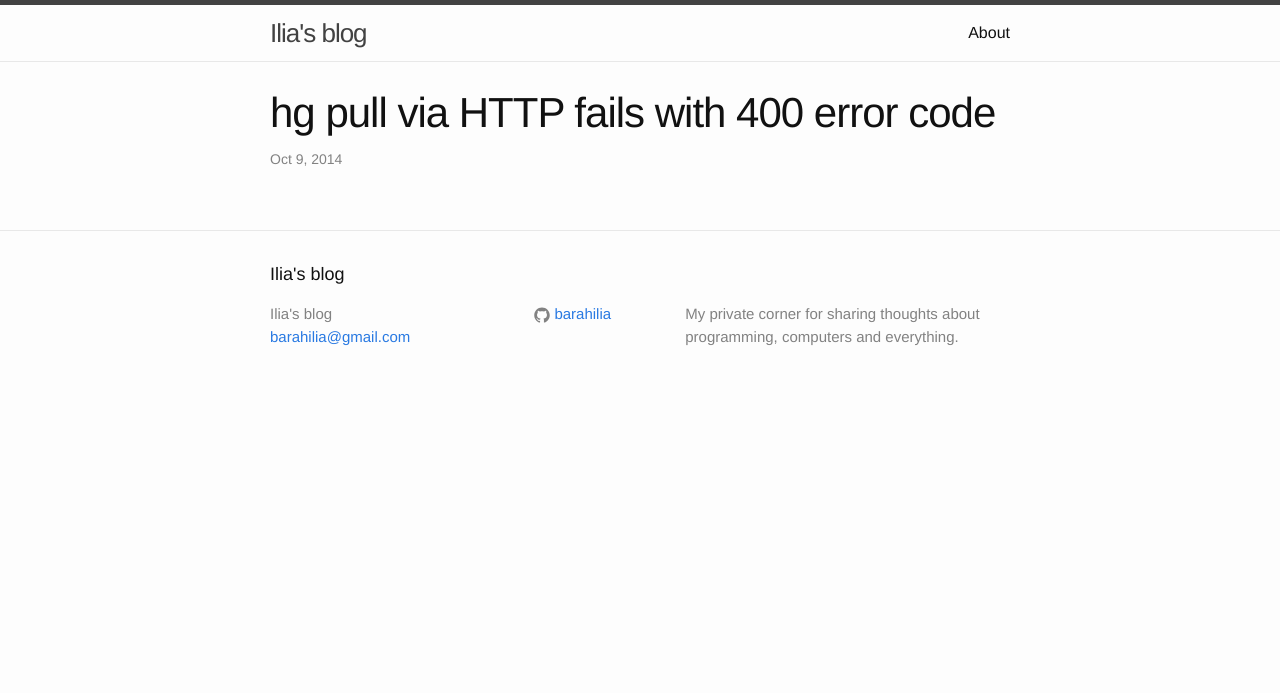
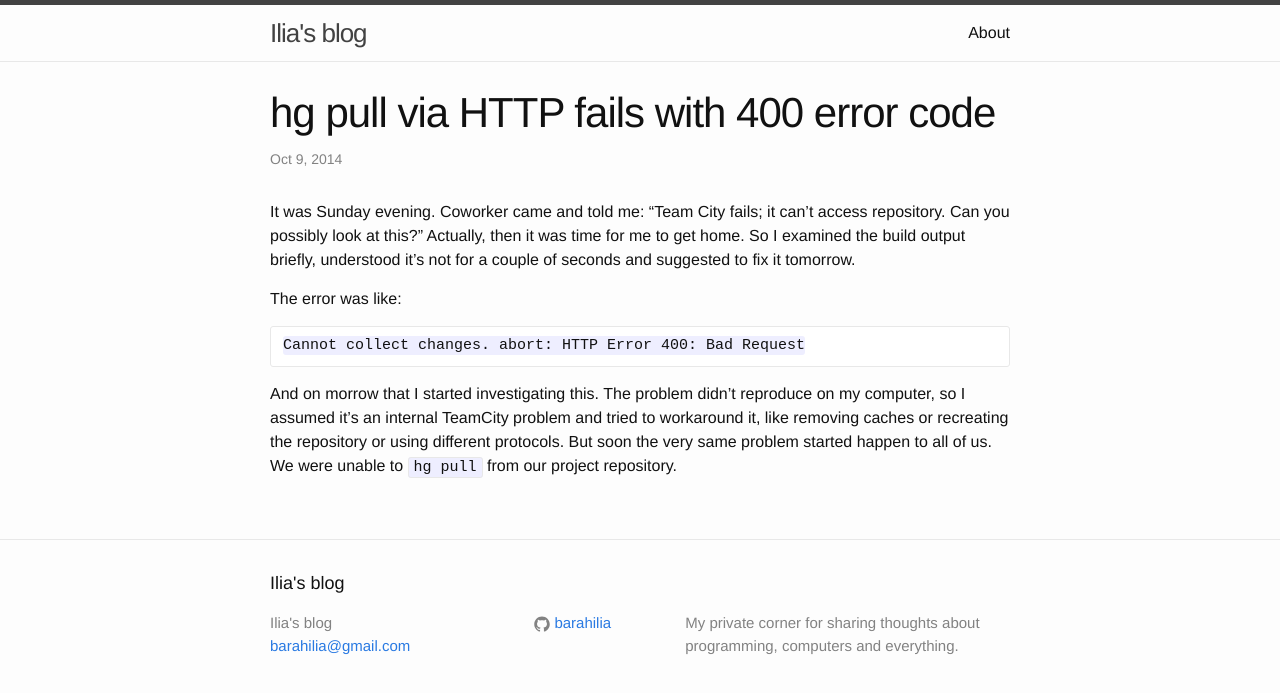
Before and after one commit to barahilia/blog, a Jekyll site: the page built from _posts/2014-10-09-hg-pull-via-http-fails-400.markdown, in a window 1280 px wide. Shown: the top 693 px of the page. Built offline with Jekyll 4.4.1, drawn with Linux system fonts in a browser that asks for light colours.

Commit message:
Writing the beginning

```diff
--- a/_posts/2014-10-09-hg-pull-via-http-fails-400.markdown
+++ b/_posts/2014-10-09-hg-pull-via-http-fails-400.markdown
@@ -4,3 +4,18 @@ title:  "hg pull via HTTP fails with 400 error code"
 date:   2014-10-09 18:14:00
 categories: computers
 ---
+
+It was Sunday evening. Coworker came and told me: "Team City fails; it can't
+access repository. Can you possibly look at this?" Actually, then it was time
+for me to get home. So I examined the build output briefly, understood it's not
+for a couple of seconds and suggested to fix it tomorrow.
+
+The error was like:
+
+    Cannot collect changes. abort: HTTP Error 400: Bad Request
+
+And on morrow that I started investigating this. The problem didn't reproduce
+on my computer, so I assumed it's an internal TeamCity problem and tried to
+workaround it, like removing caches or recreating the repository or using
+different protocols. But soon the very same problem started happen to all of us.
+We were unable to `hg pull` from our project repository.
```
